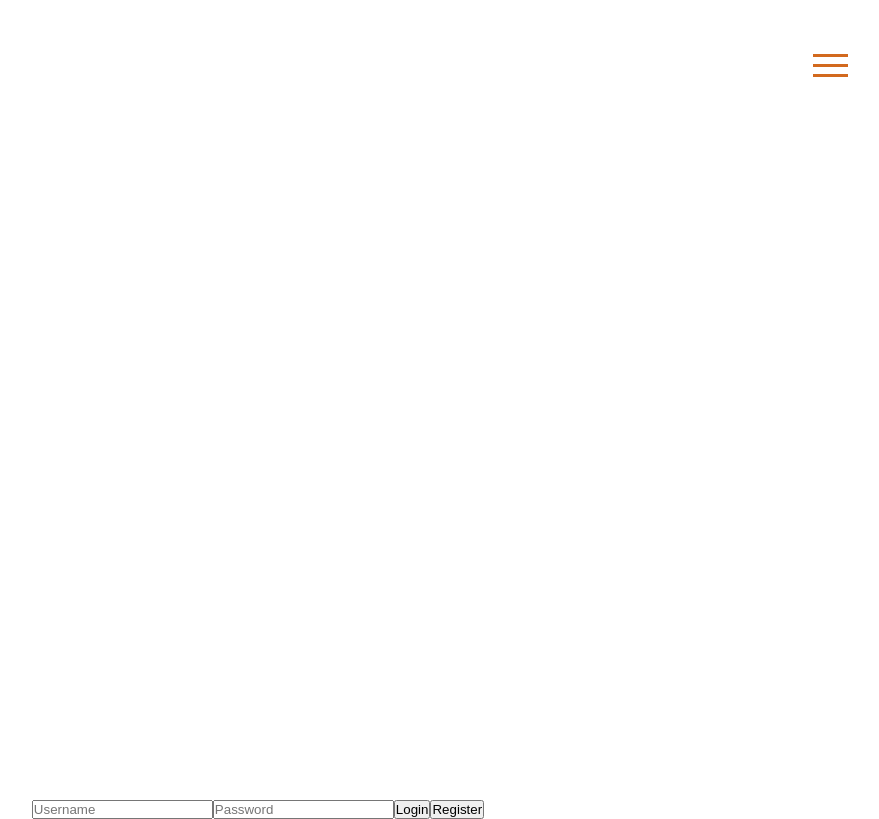
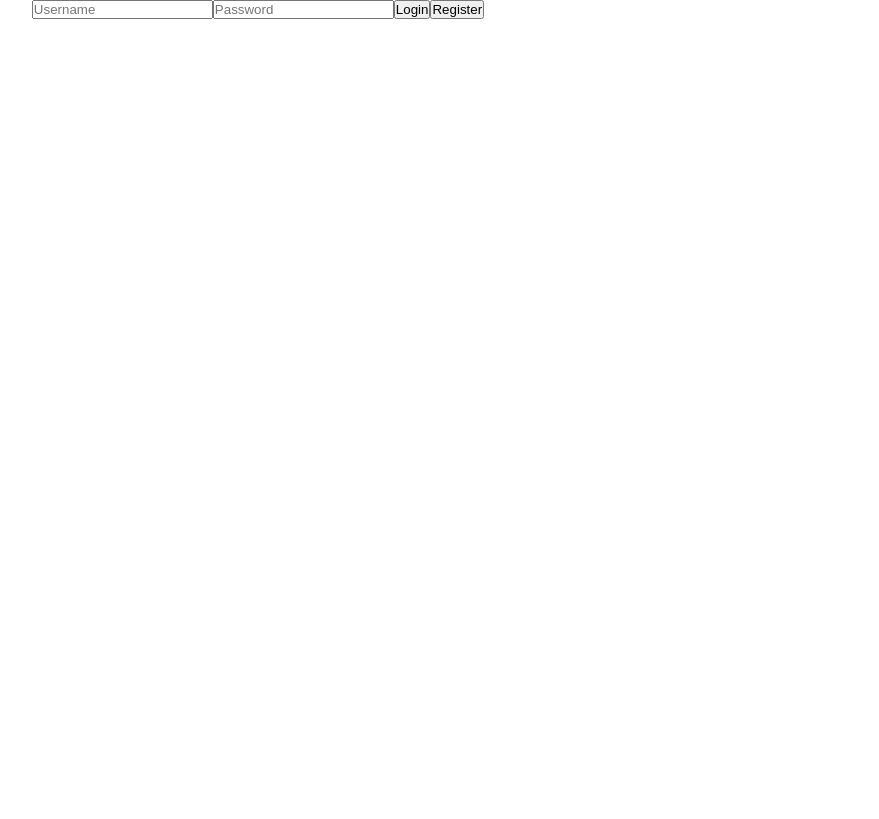
Before and after one commit to wr4-dono/dono, a React (Create React App) app: page /Landing in a window 1280 px wide. Shown: the whole page, without its empty margins (382-1261 px from the left). Built offline with nearby package versions, Linux system fonts and the light colour scheme; what redux-promise-middleware would draw is missing.

Commit message:
menu doesnt show up on login screen

```diff
--- a/package.json
+++ b/package.json
@@ -6,7 +6,7 @@
     "@testing-library/jest-dom": "^4.2.4",
     "@testing-library/react": "^9.5.0",
     "@testing-library/user-event": "^7.2.1",
-    "aws-sdk": "^2.774.0",
+    "aws-sdk": "^2.775.0",
     "axios": "^0.20.0",
     "bcryptjs": "^2.4.3",
     "dotenv": "^8.2.0",
--- a/src/App.js
+++ b/src/App.js
@@ -2,16 +2,17 @@ import React from 'react';
 import Header from './Components/Header/Header'
 import routes from './routes'
 import './App.css';
+import {withRouter} from 'react-router-dom'
 
-function App() {
+function App(props) {
   return (
     <div className="App">
-      <Header />
-
+    {props.location.pathname === '/' ? null : <Header/>}
     {routes}
 
     </div>
   );
 }
 
-export default App;
+
+export default withRouter(App);
--- a/src/routes.js
+++ b/src/routes.js
@@ -10,7 +10,7 @@ import Favorites from './Components/Favorites/Favorites'
 import RateUser from './Components/RateUser/RateUser'
 import NewDono from './Components/NewDono/NewDono'
 import PendingDonos from './Components/PendingDonos/PendingDonos'
-import Dono from './Components/Dono/Dono'
+import Dono from './Components/Dono/dono'
 
 
 
```
Also changed, not shown: 2 other files (tests, documents, lock files or other folders).
